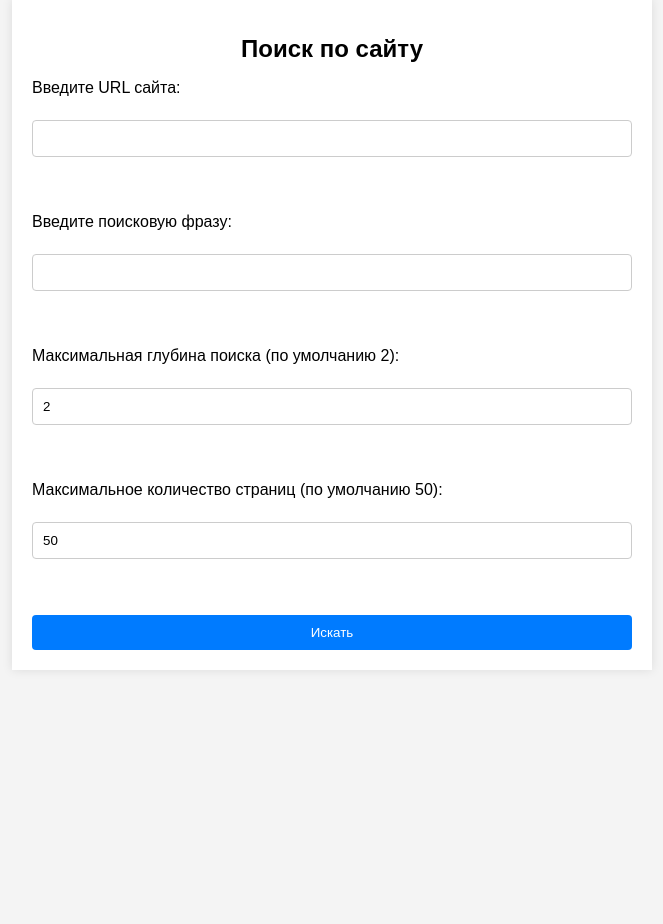
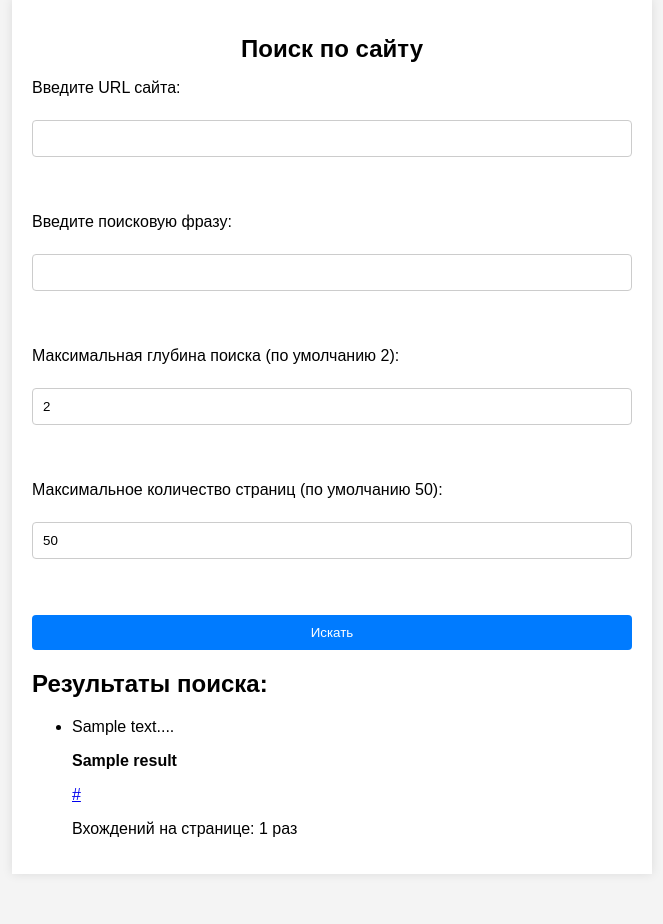
Before and after one commit to Azerus96/gptpoiskovik, a Flask app: template templates/index.html in a window 1280 px wide. Shown: the part 51-975 px from the top of the page, without its empty margins (308-971 px from the left). Before the commit the page ends 701 px from the top, so only its background shows below. Run offline with Flask 3, Linux system fonts and the light colour scheme; the template is opened without the code that fills it: most values are stand-ins (such as "Sample title", 1, 10 or a date in 2020).

Commit message:
Update index.html

```diff
--- a/templates/index.html
+++ b/templates/index.html
@@ -15,11 +15,27 @@
             <label for="query">Введите поисковую фразу:</label><br>
             <input type="text" id="query" name="query" required><br><br>
             <label for="max_depth">Максимальная глубина поиска (по умолчанию 2):</label><br>
-            <input type="number" id="max_depth" name="max_depth" value="2"><br><br>
+            <input type="number" id="max_depth" name="max_depth" value="2" min="1"><br><br>
             <label for="max_pages">Максимальное количество страниц (по умолчанию 50):</label><br>
-            <input type="number" id="max_pages" name="max_pages" value="50"><br><br>
+            <input type="number" id="max_pages" name="max_pages" value="50" min="1"><br><br>
             <input type="submit" value="Искать">
         </form>
+
+        {% if results %}
+            <h2>Результаты поиска:</h2>
+            <ul>
+            {% for result in results %}
+                <li>
+                    <p>{{ result.context }}...</p>
+                    <p><strong>{{ result.title }}</strong></p>
+                    <p><a href="{{ result.url }}">{{ result.url }}</a></p>
+                    <p>Вхождений на странице: {{ result.count }} раз</p>
+                </li>
+            {% endfor %}
+            </ul>
+        {% else %}
+            <p>Результаты не найдены.</p>
+        {% endif %}
     </div>
 </body>
 </html>
```
